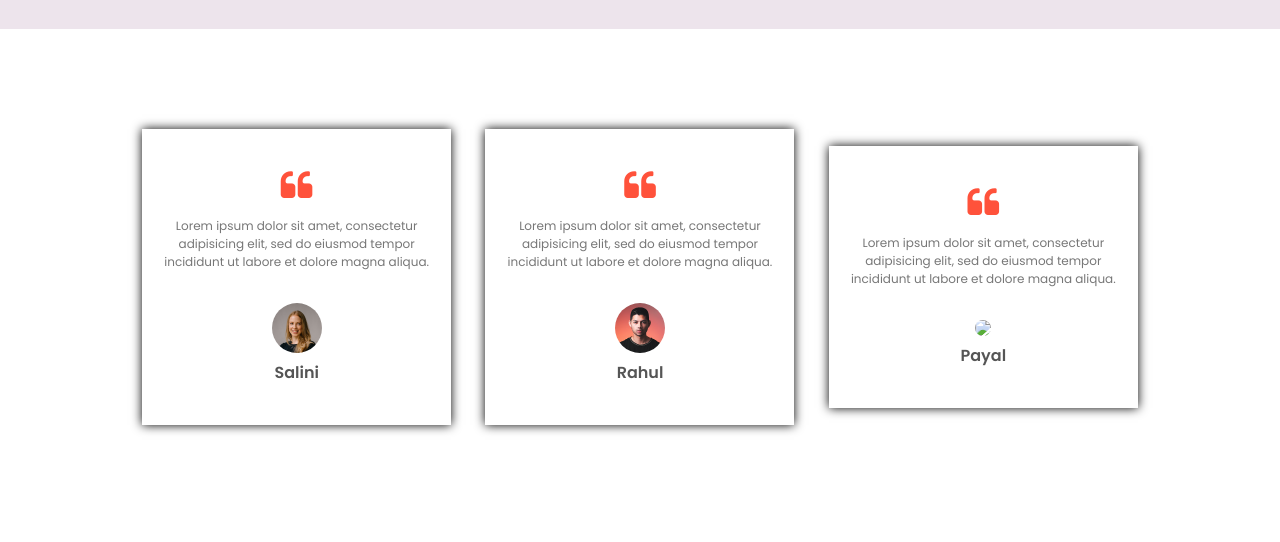
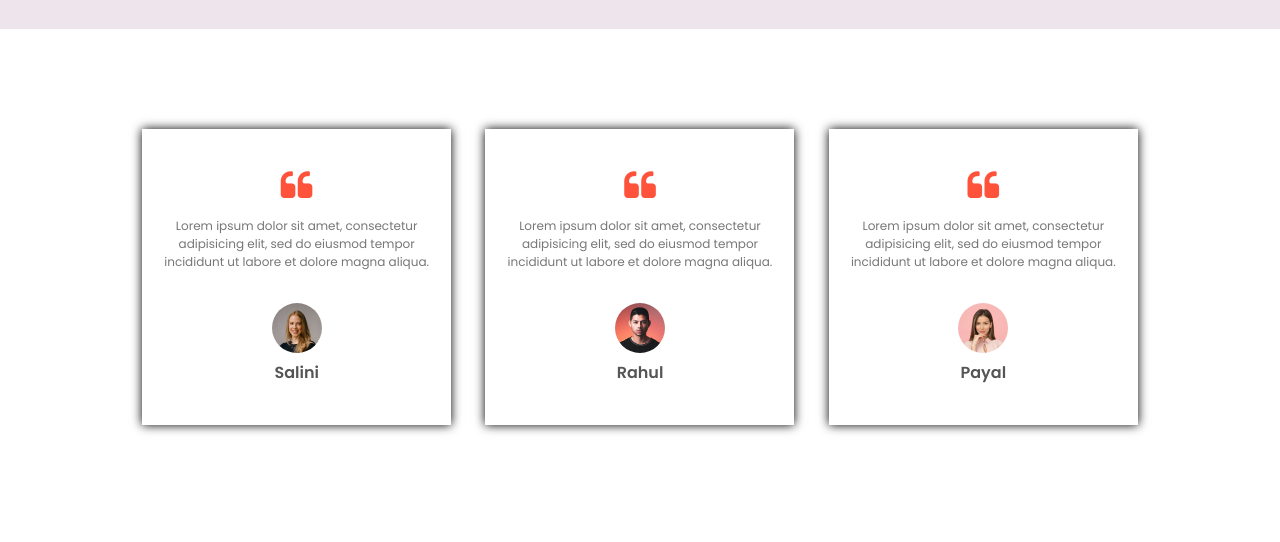
Before and after one commit to Rahul10033/website.github.io, a plain HTML site: page index.html in a window 1280 px wide. Shown: the part 3284-3826 px from the top of the page. Drawn offline with Linux system fonts and the light colour scheme.

Commit message:
Add files via upload

```diff
--- a/index.html
+++ b/index.html
@@ -273,7 +273,7 @@
 								tempor incididunt ut labore et dolore magna aliqua.
 							</p>
 
-							<img src="images\user-3.png">
+							<img src="user-3.png">
 							<h3> Payal </h3>
 						</div>
 					</div>
```
